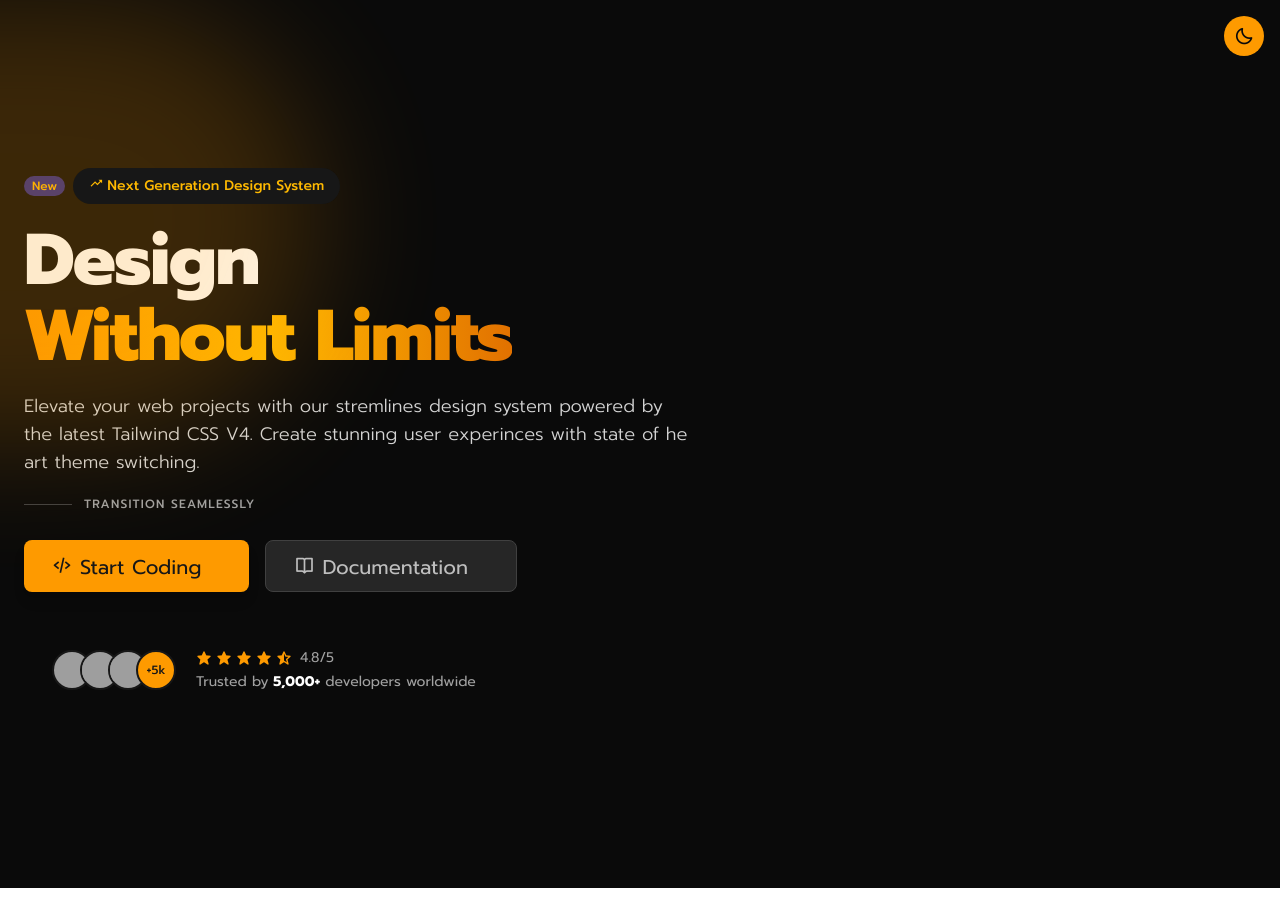
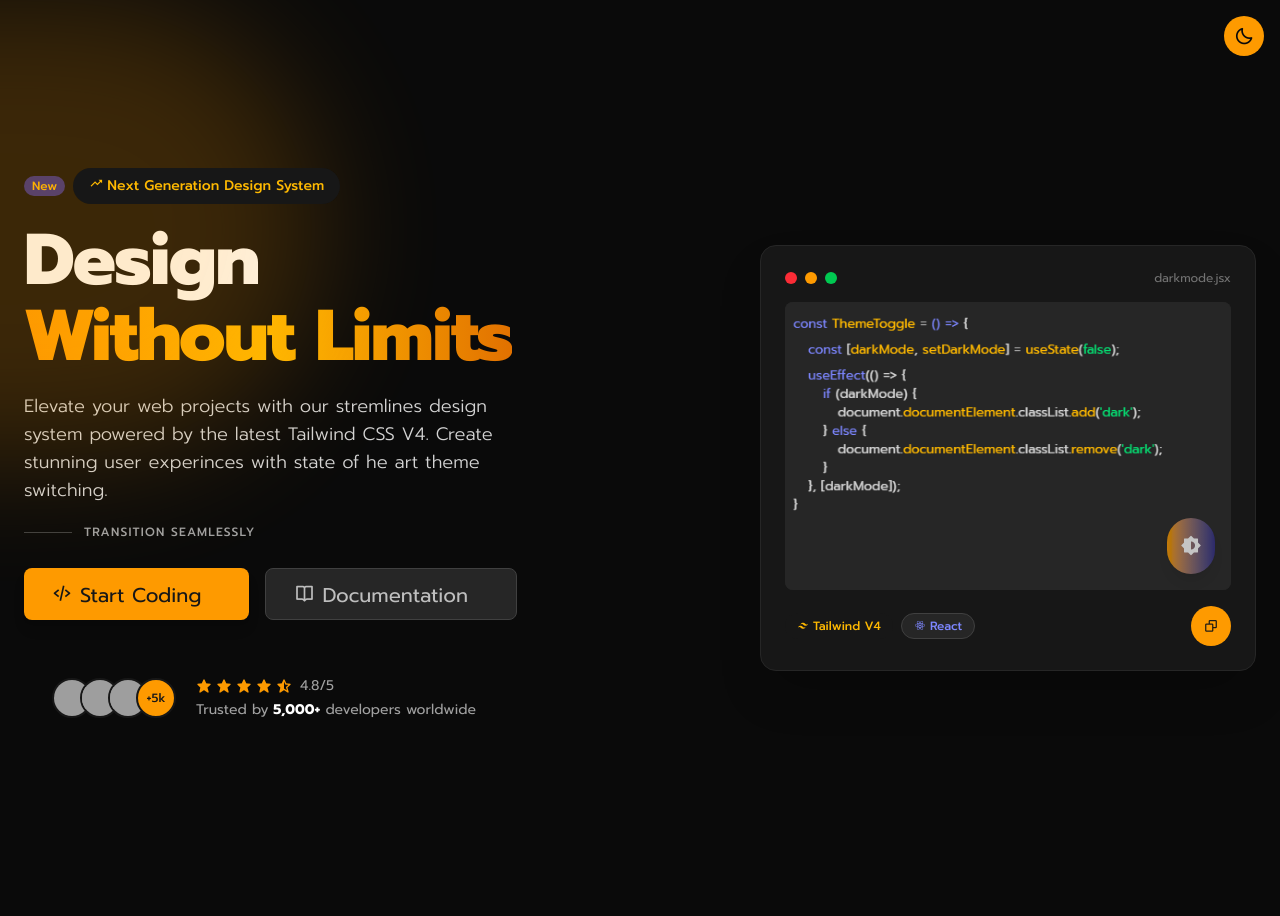
Before and after one commit to Primegicsocialmedia/Project-4, a React (Vite) app: page / in a window 1280 px wide. Before the commit the page ends 888 px from the top, so only its background shows below. Built offline with nearby package versions, Linux system fonts and the light colour scheme; grey boxes are pictures that could not be loaded.

Commit message:
Hero buttons completed

```diff
--- a/src/components/Hero.jsx
+++ b/src/components/Hero.jsx
@@ -37,26 +37,43 @@ const Hero = () => {
               </div>
             </div>
             <div className="flex flex-wrap gap-3 lg:gap-4">
-              <button className="px-6 py-3 lg:px-7 lg:py-3.5 rounded-lg bg-neutral-900 hover:bg-black text-white dark:bg-amber-500 dark:hover:bg-amber-600 dark:text-neutral-900 font-medium shadow-lg
-              hover:shadow-neutral-900/20 dark:hover:shadow-amber-500/20 flex items-center transition group">
+              <button
+                className="px-6 py-3 lg:px-7 lg:py-3.5 rounded-lg bg-neutral-900 hover:bg-black text-white dark:bg-amber-500 dark:hover:bg-amber-600 dark:text-neutral-900 font-medium shadow-lg
+              hover:shadow-neutral-900/20 dark:hover:shadow-amber-500/20 flex items-center transition group"
+              >
                 <i className="bx bx-code-alt mr-2 lg:mr-3 text-lg lg:text-xl group-hover:rotate-12 transition-transform">
                   <span className="px-2">Start Coding</span>
                 </i>
               </button>
-              <button className="px-6 py-3 lg:px-7 lg:py-3.5 rounded-lg bg-neutral-100 dark:bg-neutral-800 text-neutral-900 dark:text-white font-medium  hover:bg-neutral-200 dark:hover:bg-neutral-700 border border-neutral-300 dark:border-neutral-700
-              flex items-center transition group">
+              <button
+                className="px-6 py-3 lg:px-7 lg:py-3.5 rounded-lg bg-neutral-100 dark:bg-neutral-800 text-neutral-900 dark:text-white font-medium  hover:bg-neutral-200 dark:hover:bg-neutral-700 border border-neutral-300 dark:border-neutral-700
+              flex items-center transition group"
+              >
                 <i className="bx bx-book-open mr-2 lg:mr-3 text-lg lg:text-xl opacity-70 group-hover:opacity-100 transition-opacity">
                   <span className="px-2">Documentation</span>
                 </i>
               </button>
-
             </div>
             <div className="flex flex-col sm:flex-row gap-5 sm:items-center pt-6 lg:p-7 border-neutral-200 dark:border-neutral-800">
               <div className="flex -space-x-3">
-                <img src="https://randomuser.me/api/portraits/women/21.jpg" alt="User" className="w-9 h-9 lg:w-10 lg:h-10 rounded-full border-2 border-white dark:border-neutral-900 object-cover" />
-                <img src="https://randomuser.me/api/portraits/men/12.jpg" alt="User" className="w-9 h-9 lg:w-10 lg:h-10 rounded-full border-2 border-white dark:border-neutral-900 object-cover" />
-                <img src="https://randomuser.me/api/portraits/women/24.jpg" alt="User" className="w-9 h-9 lg:w-10 lg:h-10 rounded-full border-2 border-white dark:border-neutral-900 object-cover" />
-                <span className="flex items-center justify-center w-9 h-9 lg:w-10 lg:h-10 rounded-full border-2 border-white dark:border-neutral-900 bg-neutral-900 dark:bg-amber-500 text-white dark:text-neutral-900 text-xs font-medium">+5k</span>
+                <img
+                  src="https://randomuser.me/api/portraits/women/21.jpg"
+                  alt="User"
+                  className="w-9 h-9 lg:w-10 lg:h-10 rounded-full border-2 border-white dark:border-neutral-900 object-cover"
+                />
+                <img
+                  src="https://randomuser.me/api/portraits/men/12.jpg"
+                  alt="User"
+                  className="w-9 h-9 lg:w-10 lg:h-10 rounded-full border-2 border-white dark:border-neutral-900 object-cover"
+                />
+                <img
+                  src="https://randomuser.me/api/portraits/women/24.jpg"
+                  alt="User"
+                  className="w-9 h-9 lg:w-10 lg:h-10 rounded-full border-2 border-white dark:border-neutral-900 object-cover"
+                />
+                <span className="flex items-center justify-center w-9 h-9 lg:w-10 lg:h-10 rounded-full border-2 border-white dark:border-neutral-900 bg-neutral-900 dark:bg-amber-500 text-white dark:text-neutral-900 text-xs font-medium">
+                  +5k
+                </span>
               </div>
               <div className="space-y-1">
                 <div className="flex items-center">
@@ -65,11 +82,64 @@ const Hero = () => {
                   <i className="bx bxs-star text-amber-500 mr-1"></i>
                   <i className="bx bxs-star text-amber-500 mr-1"></i>
                   <i className="bx bxs-star-half text-amber-500 mr-1"></i>
-                  <span className="text-neutral-600 dark:text-neutral-400 text-sm ml-1">4.8/5</span>
+                  <span className="text-neutral-600 dark:text-neutral-400 text-sm ml-1">
+                    4.8/5
+                  </span>
                 </div>
-                <p className="text-neutral-600 dark:text-neutral-400 text-sm" >Trusted by
-                <span className="font-bold text-neutral-900 dark:text-white"> 5,000+</span> developers worldwide
+                <p className="text-neutral-600 dark:text-neutral-400 text-sm">
+                  Trusted by
+                  <span className="font-bold text-neutral-900 dark:text-white">
+                    {" "}
+                    5,000+
+                  </span>{" "}
+                  developers worldwide
                 </p>
+              </div>
+            </div>
+          </div>
+          <div className="flex-1 w-full">
+            <div className="relative">
+              <div className="relative bg-white dark:bg-neutral-900 p-4 lg:p-5 xl:p-6 rounded-2xl shadow-2xl border border-neutral-200 dark:border-neutral-800">
+                <div className="flex items-center justify-between mb-3 lg:mb-4">
+                  <div className="flex items-center gap-2">
+                    <span className="w-2 5 h-2 lg:w-3 lg:h-3 rounded-full bg-red-500"></span>
+                    <span className="w-2 5 h-2 lg:w-3 lg:h-3 rounded-full bg-amber-500"></span>
+                    <span className="w-2 5 h-2 lg:w-3 lg:h-3 rounded-full bg-green-500"></span>
+                  </div>
+                  <div className="text-xs text-neutral-500 dark:textneutral-400 ">
+                    darkmode.jsx
+                  </div>
+                </div>
+                <div className="h-56 md:h-64 lg:h-60 xl:h-72 rounded-lg bg-neutral-100 dark:bg-neutral-800 overflow-hidden relative">
+                  <img
+                    src="images/code-light.png"
+                    alt="Code Snippet for light mode"
+                    className="w-full h-full object-cover object-left-top dark:hidden"
+                  />
+                  <img
+                    src="././images/code-dark.png"
+                    alt="Code Snippet for dark mode"
+                    className="w-full h-full object-cover object-left-top dark:block"
+                  />
+                  <div className="absolute bottom-4 right-4">
+                    <div className="w-12 h-12 lg:-w-14 lg:h-14 rounded-full bg-gradient-to-r from-amber-500 to-indigo-900 flex items-center justify-center text-white shadow-lg animate-pulse ">
+                      <i className="bx bxs-brightness-half text-2xl lg:text-2xl"></i>
+                    </div>
+                  </div>
+                </div>
+                <div className="mt-3 lg:mt-4 flex justify-between items-center">
+                  <div className="flex gap-2">
+                    <span className="px-2.5 py-1 lg:px-3 rounded-full bg-neutral-900 text-amber-400 text-xs font-medium flex items-center">
+                      <i className="bx bxl-tailwind-css mr-1"></i> Tailwind V4
+                    </span>
+                    <span className="px-2.5 py-1 lg:px-3 rounded-full bg-neutral-100 dark:text-indigo-400 dark:bg-neutral-800 text-indigo-900 border border-neutral-200 dark:border-neutral-700 text-xs font-medium flex items-center">
+                      <i className="bx bxl-react mr-1"></i> React
+                    </span>
+                  </div>
+                  <button className="w-8 h-8 lg:-w-9 lg:h-9 xl:w-10 xl:h-10 flex items-center justify-center rounded-full bg-amber-500 text-neutral-900 hover:bg-amber-600 transition">
+                    <i className="bx bx-copy text-sm"></i>
+                  </button>
+                </div>
               </div>
             </div>
           </div>
```
Also changed, not shown: public/images/code-dark.png (added), public/images/code-light.png (added).
